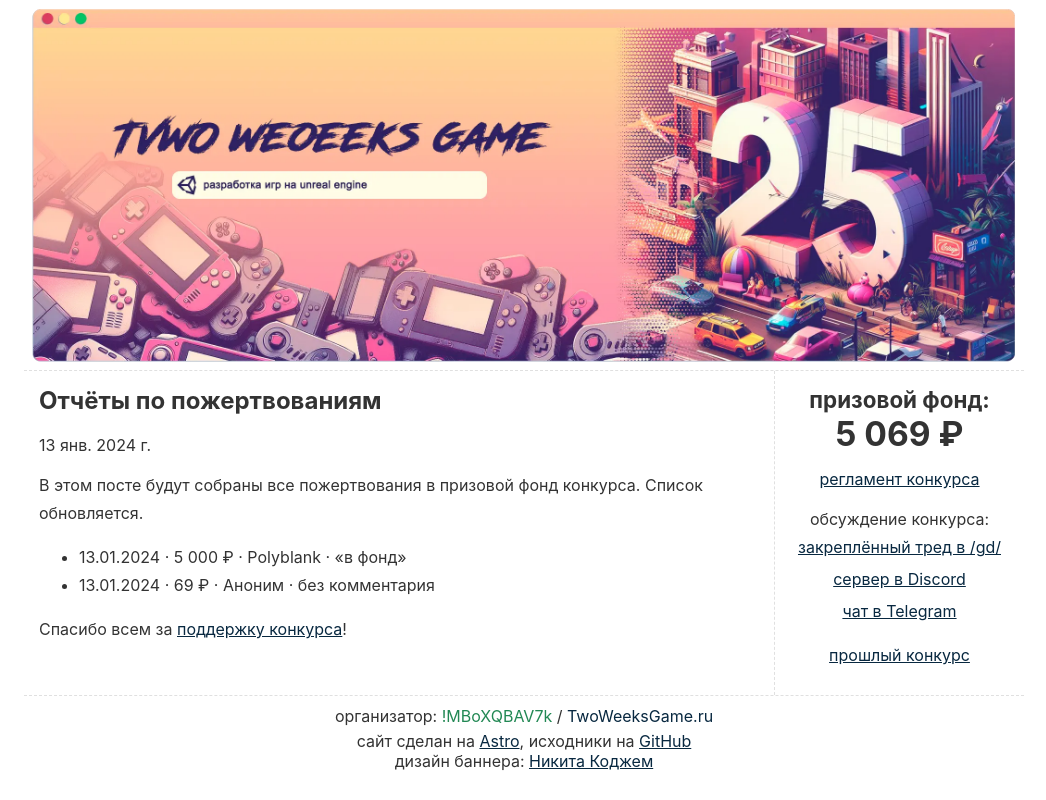
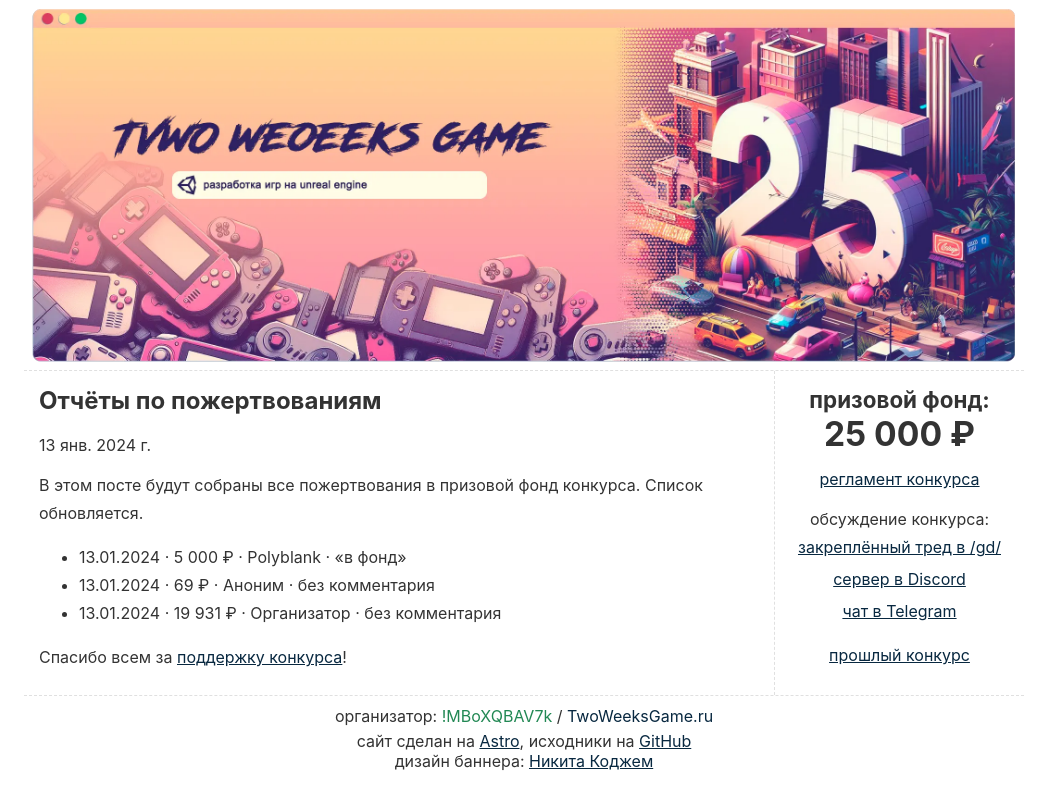
Before and after one commit to twoweeks/twg25-blog, an Astro site: page /blog/2-donations in a window 1280 px wide. Shown: the whole page, without its empty margins (116-1162 px from the left). Built offline with nearby package versions, Linux system fonts and the light colour scheme; Astro itself is replaced by a stand-in of ours.

Commit message:
feat: update fund

```diff
--- a/src/components/Sidebar.astro
+++ b/src/components/Sidebar.astro
@@ -6,7 +6,7 @@
 	maximumFractionDigits: 0,
 });
 
-const prizeFund = 5069;
+const prizeFund = 25000;
 ---
 
 <aside class="sidebar">
--- a/src/content/blog/2-donations.md
+++ b/src/content/blog/2-donations.md
@@ -8,5 +8,6 @@
 
 - 13.01.2024 · 5 000 ₽ · Polyblank · <q>в фонд</q>
 - 13.01.2024 · 69 ₽ · Аноним · без комментария
+- 13.01.2024 · 19 931 ₽ · Организатор · без комментария
 
 Спасибо всем за [поддержку конкурса](/page/rules/#-о-призовом-фонде)!
```
